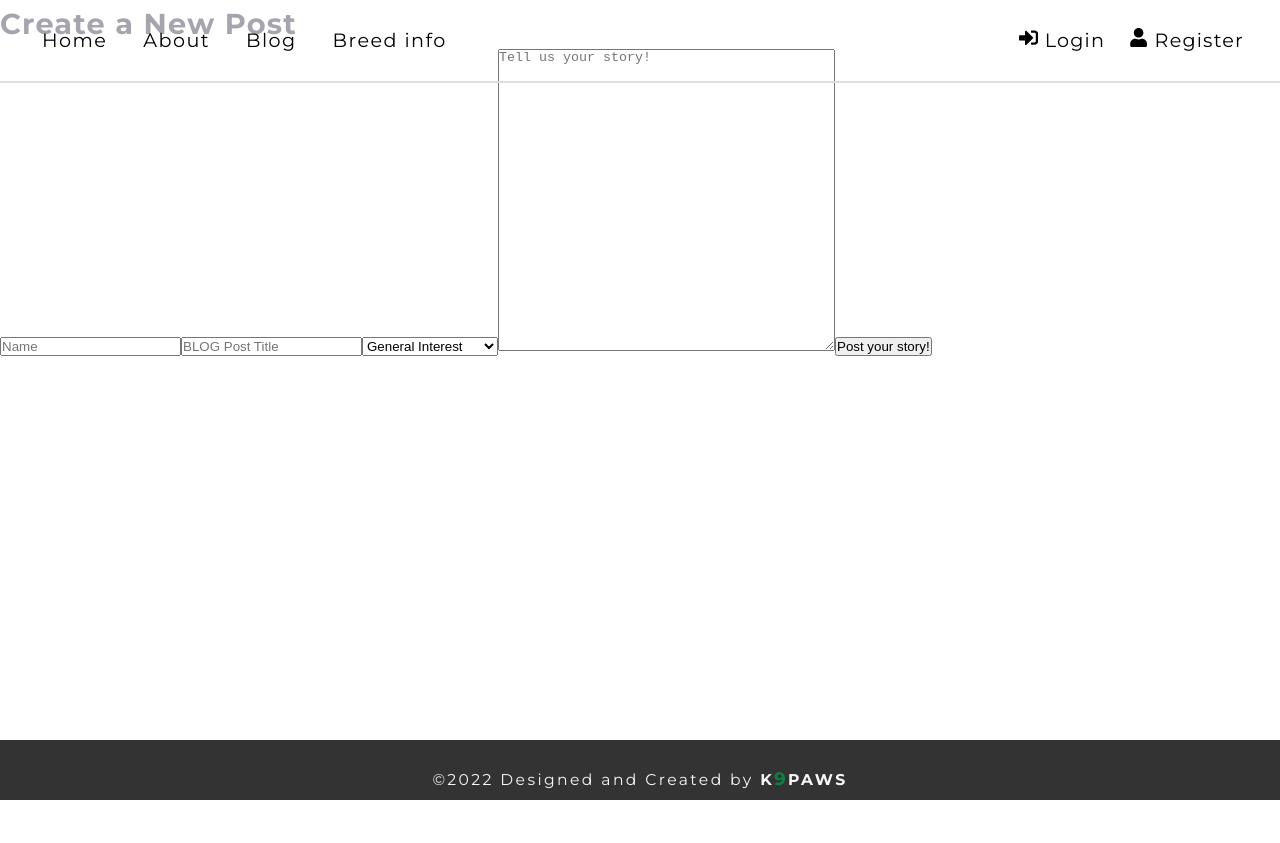
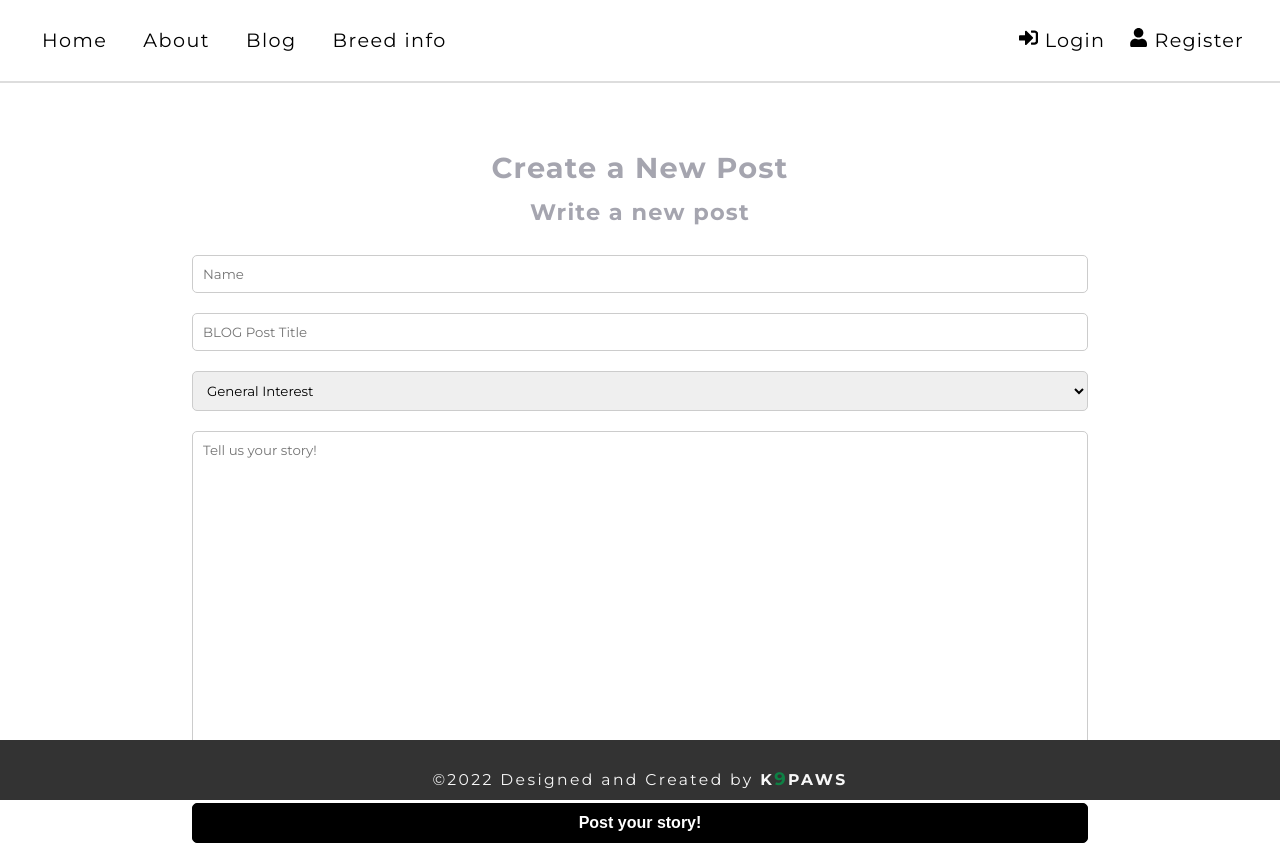
Before and after one commit to grosen-coding/k9paws-website, a React (Create React App) app in the folder frontend/: page /blog/new_post in a window 1280 px wide. Before the commit the page ends 800 px from the top, so only its background shows below. Built offline with nearby package versions, Linux system fonts and the light colour scheme; no server answers; the database is empty.

Commit message:
begin styling for create new blog post page

```diff
--- a/frontend/src/pages/Blog/BlogPost.jsx
+++ b/frontend/src/pages/Blog/BlogPost.jsx
@@ -50,7 +50,7 @@ const BlogPost = () => {
 
 
             <div className="post--content">
-                       <Link className="btn btn-back" to={`/blog/blog_list`} aria-label="Move to Blog Posts Page">All posts</Link>
+              <Link className="btn btn-back" to={`/blog/blog_list`} aria-label="Move to Blog Posts Page">All posts</Link>
               <h2 className="post--title-main">{blogPost.title}</h2>
               <div className="post-paw">
                 <FaPaw />
--- a/frontend/src/pages/Blog/NewPostPage.jsx
+++ b/frontend/src/pages/Blog/NewPostPage.jsx
@@ -57,12 +57,16 @@ const NewPostPage = () => {
   };
 
   return (
-    <section className="blogPostComment">
+    <section className="new-blog-post">
       <div className="wrapper">
-        <div className="blogForm">
+        <div className="new-blog-post--container">
+
+          <div className="new-blog-post--form form">
             <form action="submit" onSubmit={handleSubmit}>
-            <h2>Create a New Post</h2>
+              <h2 className="new-blog-post--title-main">Create a New Post</h2>
+              <h3 className="new-blog-post--title-sub">Write a new post</h3>
 
+              <div className="form-group">
                 <label htmlFor="name"></label>
                 <input
                   type="text"
@@ -72,9 +76,11 @@ const NewPostPage = () => {
                   value={nameInput}
                   placeholder="Name"
                   required
-              className="formInput"
+                  className="form-control"
                 ></input>
+              </div>
 
+              <div className="form-group">
                 <label htmlFor="blogPostTitle"></label>
                 <input
                   type="text"
@@ -83,10 +89,12 @@ const NewPostPage = () => {
                   }}
                   value={titleInput}
                   placeholder="BLOG Post Title"
-              className="formInput"
+                  className="form-control"
                   required
                 ></input>
+              </div>
 
+              <div className="form-group">
                 <label htmlFor="blogPostCategory" className="srOnly"></label>
                 <select
                   name="blogPostCategory"
@@ -94,7 +102,7 @@ const NewPostPage = () => {
                     setCategoryInput(event.target.value);
                   }}
                   value={categoryInput}
-              className="postFormDropDown"
+                  className="form-control"
                 >
                   <option value="General Interest">General Interest</option>
                   <option value="Training Tools">Training Tools</option>
@@ -106,7 +114,9 @@ const NewPostPage = () => {
                   <option value="Success Stories">Success Stories</option>
                   <option value="Fun Stories">Fun Stories</option>
                 </select>
+              </div>
 
+              <div className="form-group">
                 <label htmlFor="blogPostContent"></label>
                 <textarea
                   type="text"
@@ -118,11 +128,14 @@ const NewPostPage = () => {
                   value={blogContentInput}
                   placeholder="Tell us your story!"
                   required
-              className="formTextArea"
+                  className="form-control"
                 ></textarea>
+              </div>
 
-            <button type="submit">Post your story!</button>
+              <button className="btn btn-block" type="submit">Post your story!</button>
             </form>
+          </div>
+
         </div>
       </div>
     </section>
--- a/frontend/src/sass/pages/blog/_createBlogPost.scss
+++ b/frontend/src/sass/pages/blog/_createBlogPost.scss
@@ -0,0 +1,22 @@
+.new-blog-post {
+
+    &--container {
+        padding-top: 12rem;
+    }
+
+    &--form {
+
+    }
+
+    &--title {
+
+        &-main {
+        text-align: center;
+        }
+
+        &-sub {
+        text-align: center;
+        margin-bottom: 2rem;
+        }
+    }
+}
--- a/frontend/src/styles/index.css
+++ b/frontend/src/styles/index.css
@@ -749,6 +749,17 @@ h4 {
   color: rgb(63, 174, 76);
 }
 
+.new-blog-post--container {
+  padding-top: 12rem;
+}
+.new-blog-post--title-main {
+  text-align: center;
+}
+.new-blog-post--title-sub {
+  text-align: center;
+  margin-bottom: 2rem;
+}
+
 .report-container {
   padding: 9rem 5rem 10rem;
   width: 100%;
```
Lines whose indentation alone changed are shown as unchanged.
